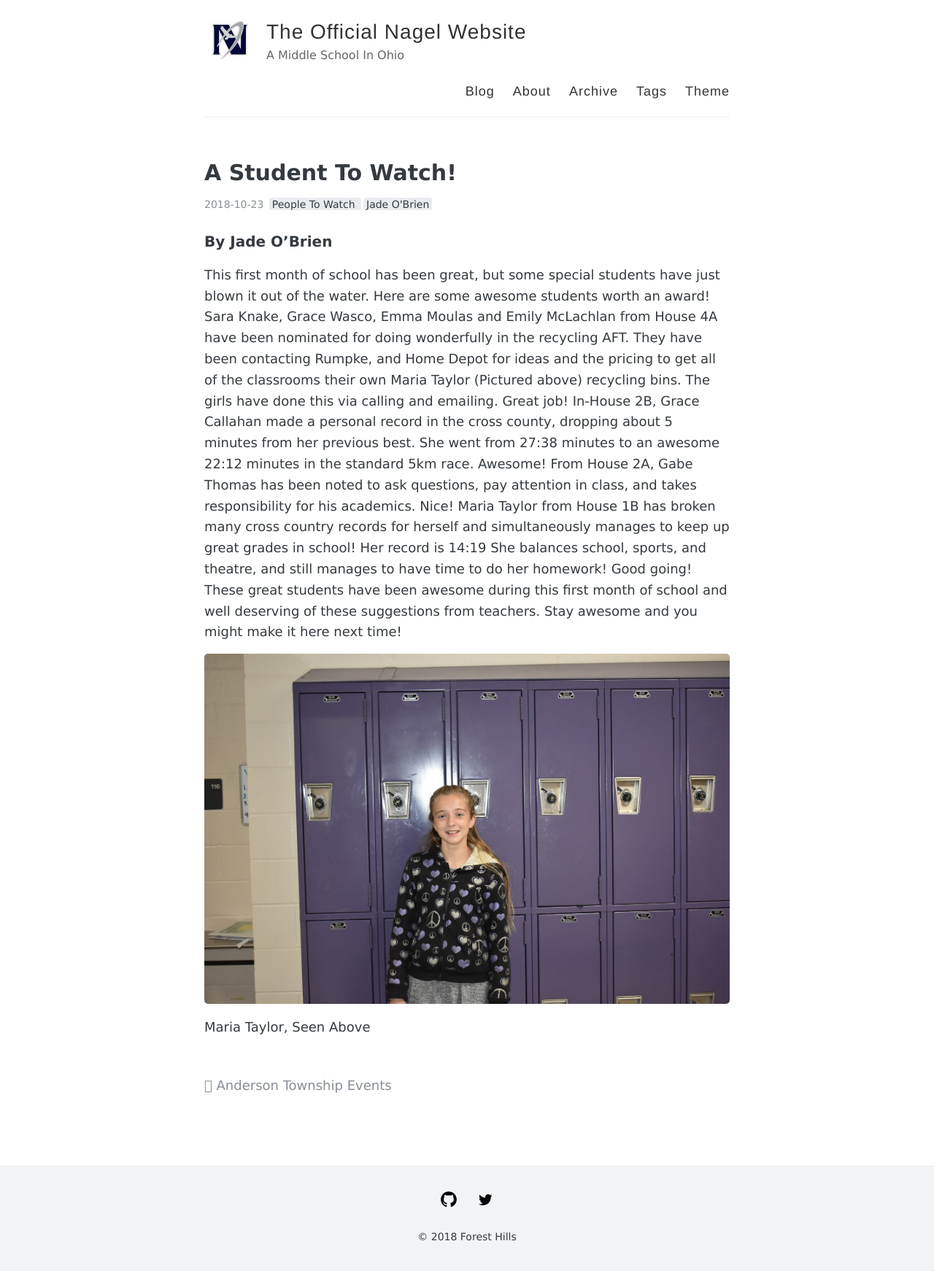
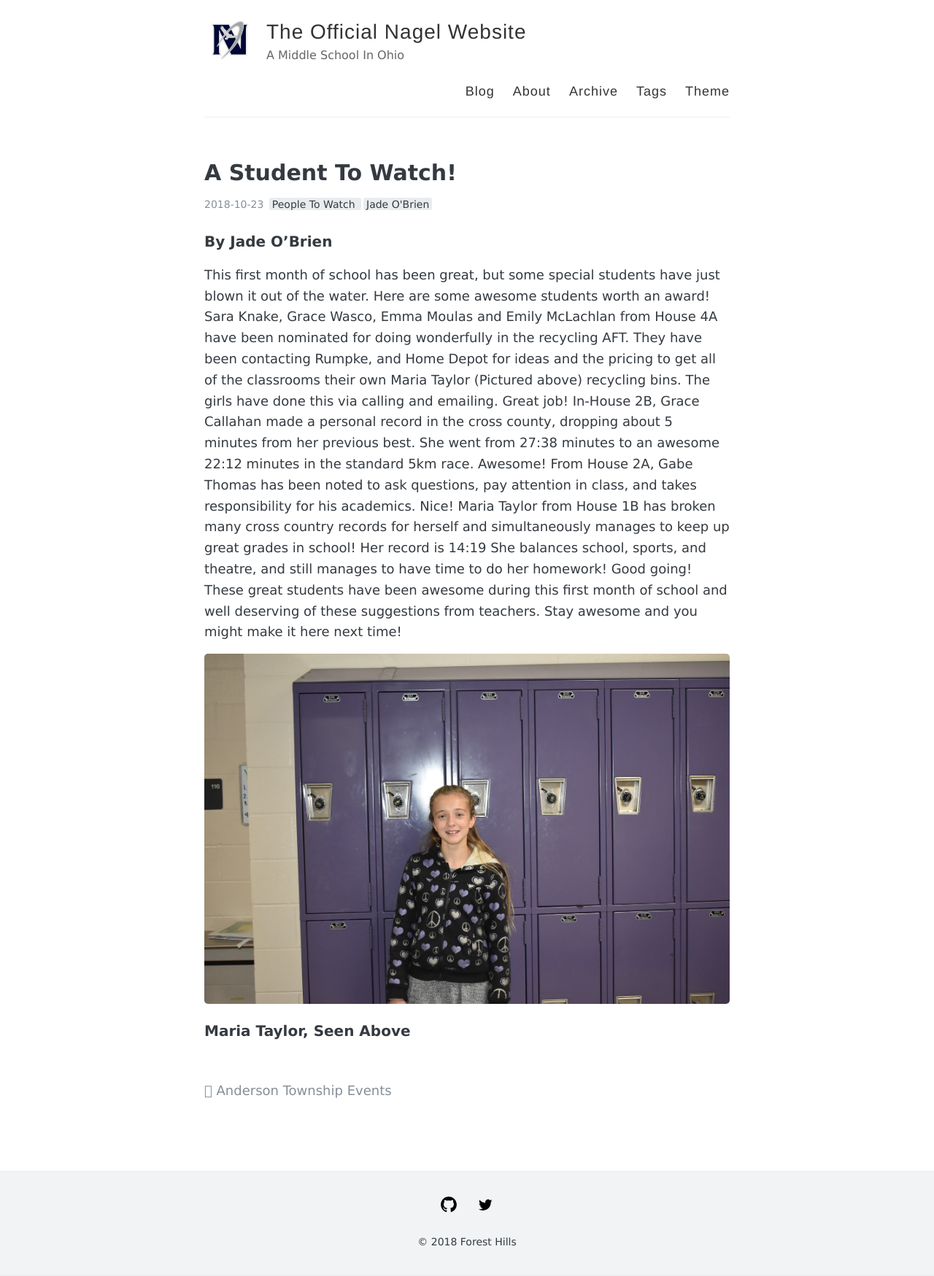
Before and after one commit to FHSD-Nagel-Journalist-1/FHSD-Nagel-Journalist-1.github.io, a Jekyll site: the page built from _posts/2018-10-23-Students To Watch!.md, in a window 1280 px wide. Shown: the whole page at 73% size. Built offline with Jekyll 4.4.1, drawn with Linux system fonts in a browser that asks for light colours; comment, search, counter and statistics services are not loaded.

```diff
--- a/_posts/2018-10-23-Students To Watch!.md
+++ b/_posts/2018-10-23-Students To Watch!.md
@@ -20,4 +20,4 @@ Good going! These great students have been awesome during this first month of sc
 
 ![_config.yml]({{ site.baseurl }}/images/DSC_0003.jpg)
 
-Maria Taylor, Seen Above
+### Maria Taylor, Seen Above
```
